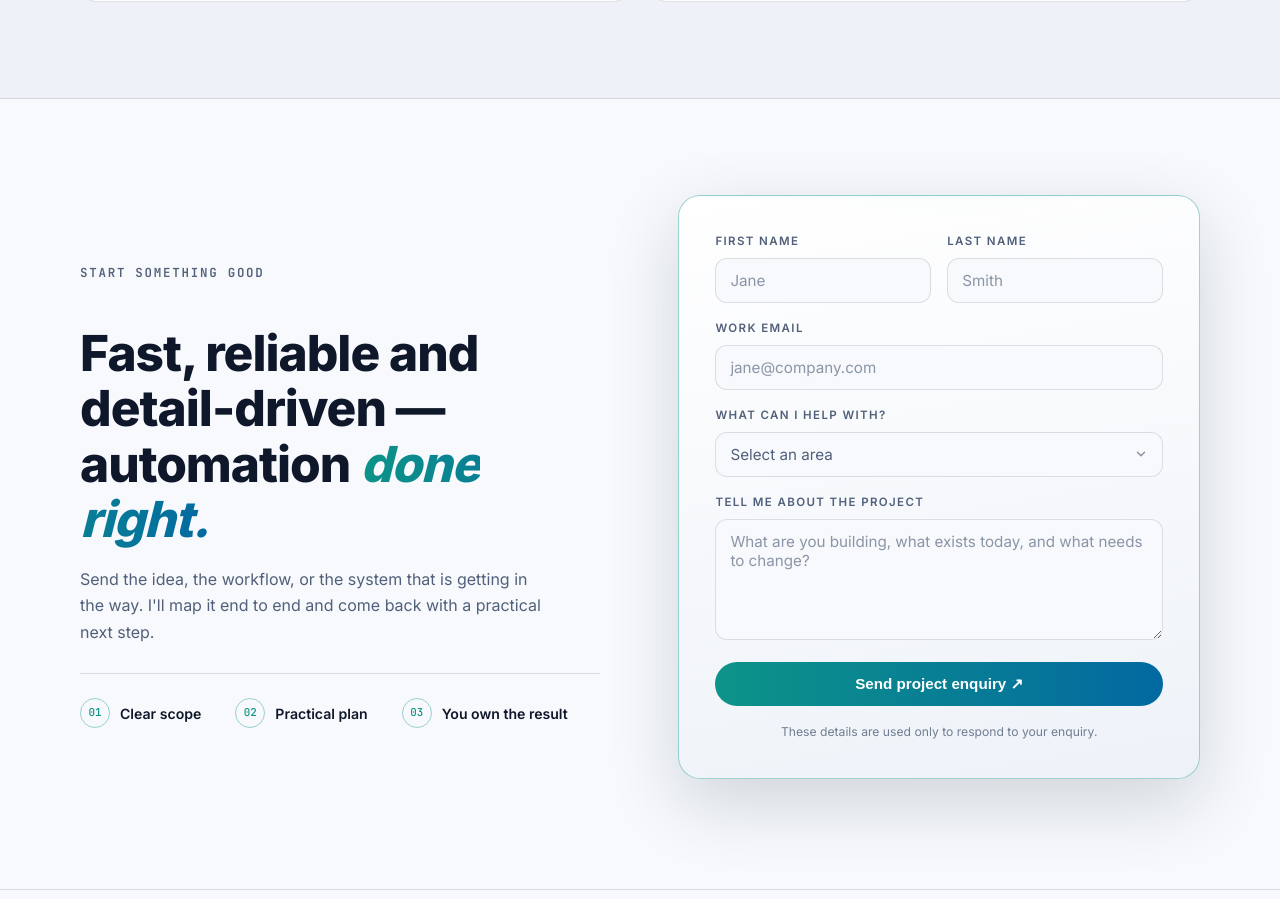
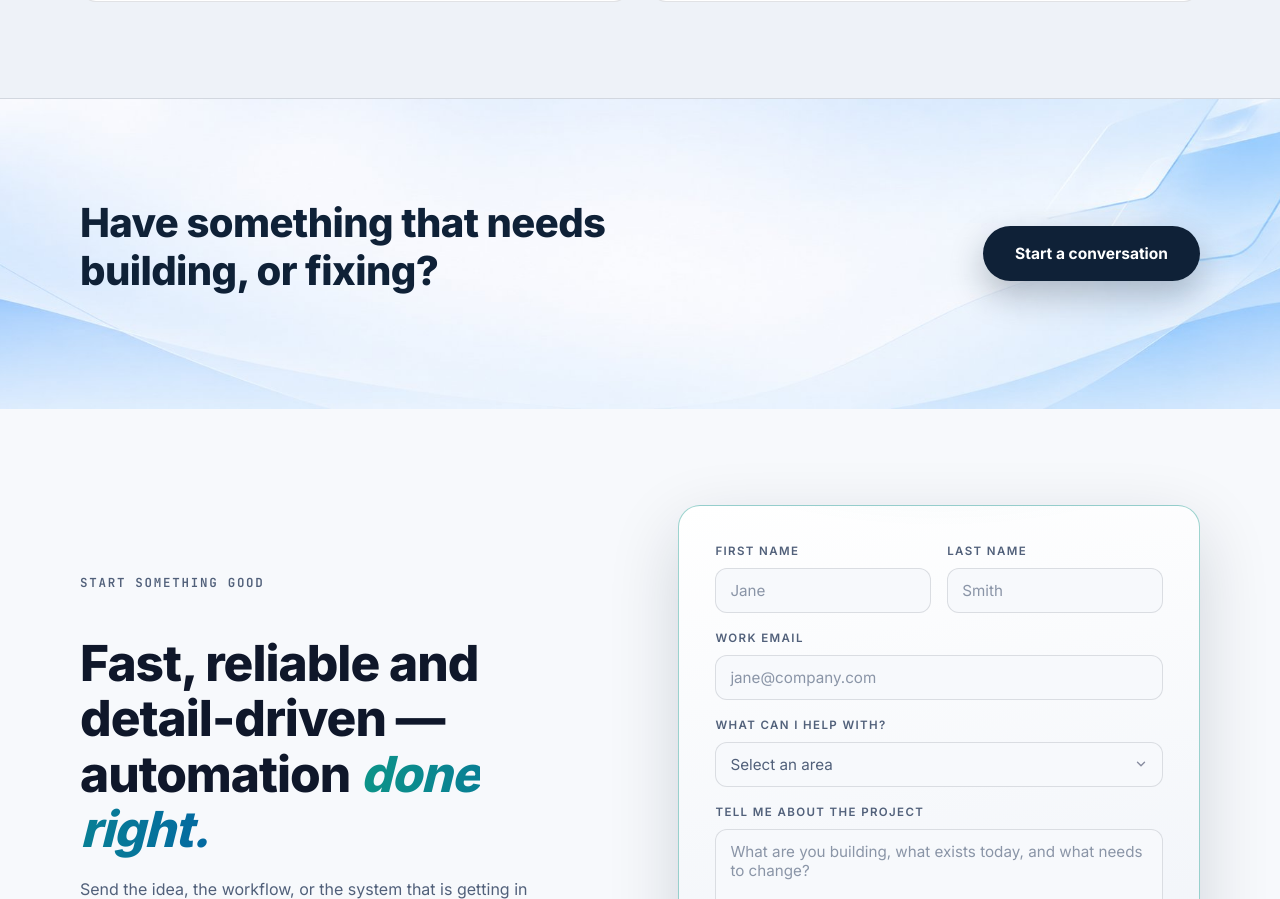
Before and after one commit to footman1025/Adam_Portfolio_Automation, a React (Vite) app: page / in a window 1280 px wide. Shown: the part 5800-6699 px from the top of the page. Built offline with nearby package versions, Linux system fonts and the light colour scheme.

Commit message:
Add full-width CTA banner with blue wave background before contact
Co-Authored-By: Claude Fable 5 <noreply@anthropic.com>

```diff
--- a/src/App.jsx
+++ b/src/App.jsx
@@ -1,6 +1,7 @@
 import { useEffect, useRef, useState } from 'react'
 import { profile, stats, services, projects, tools, reasons } from './data.js'
 import avatar from './assets/avatar.jpg'
+import ctaBanner from './assets/cta-banner.jpg'
 
 /* ---------- tiny inline icon set ---------- */
 const paths = {
@@ -391,6 +392,28 @@ function WhyMe() {
   )
 }
 
+/* ---------- CTA banner ---------- */
+function CtaBanner() {
+  return (
+    <section className="cta" style={{ backgroundImage: `url(${ctaBanner})` }}>
+      <div className="container cta__inner">
+        <Reveal>
+          <h2 className="cta__title">
+            Have something that needs
+            <br />
+            building, or fixing?
+          </h2>
+        </Reveal>
+        <Reveal delay={120}>
+          <a href="#contact" className="cta__btn">
+            Start a conversation
+          </a>
+        </Reveal>
+      </div>
+    </section>
+  )
+}
+
 /* ---------- contact ---------- */
 const enquiryTopics = [
   'Workflow automation (n8n / Make / Zapier)',
@@ -559,6 +582,7 @@ export default function App() {
         <Services />
         <Tools />
         <WhyMe />
+        <CtaBanner />
         <Contact />
       </main>
       <Footer />
--- a/src/index.css
+++ b/src/index.css
@@ -707,6 +707,44 @@ h3 { font-size: 1.12rem; font-weight: 700; }
   font-size: 0.93rem;
 }
 
+/* ---------- CTA banner ---------- */
+.cta {
+  background-size: cover;
+  background-position: center;
+  padding: clamp(60px, 8vw, 100px) 0;
+}
+.cta__inner {
+  display: flex;
+  align-items: center;
+  justify-content: space-between;
+  gap: 28px 40px;
+  flex-wrap: wrap;
+}
+.cta__title {
+  font-size: clamp(1.6rem, 3.4vw, 2.5rem);
+  line-height: 1.2;
+  letter-spacing: -0.015em;
+  color: #0f2137;
+}
+.cta__btn {
+  display: inline-flex;
+  align-items: center;
+  padding: 15px 32px;
+  border-radius: 999px;
+  background: #0f2137;
+  color: #ffffff;
+  font-weight: 700;
+  font-size: 0.97rem;
+  text-decoration: none;
+  white-space: nowrap;
+  box-shadow: 0 14px 34px rgba(15, 33, 55, 0.28);
+  transition: transform 0.2s ease, box-shadow 0.2s ease;
+}
+.cta__btn:hover {
+  transform: translateY(-2px);
+  box-shadow: 0 18px 42px rgba(15, 33, 55, 0.36);
+}
+
 /* ---------- contact ---------- */
 .contact {
   padding-bottom: 110px;
```
Also changed, not shown: src/assets/cta-banner.jpg (added).
